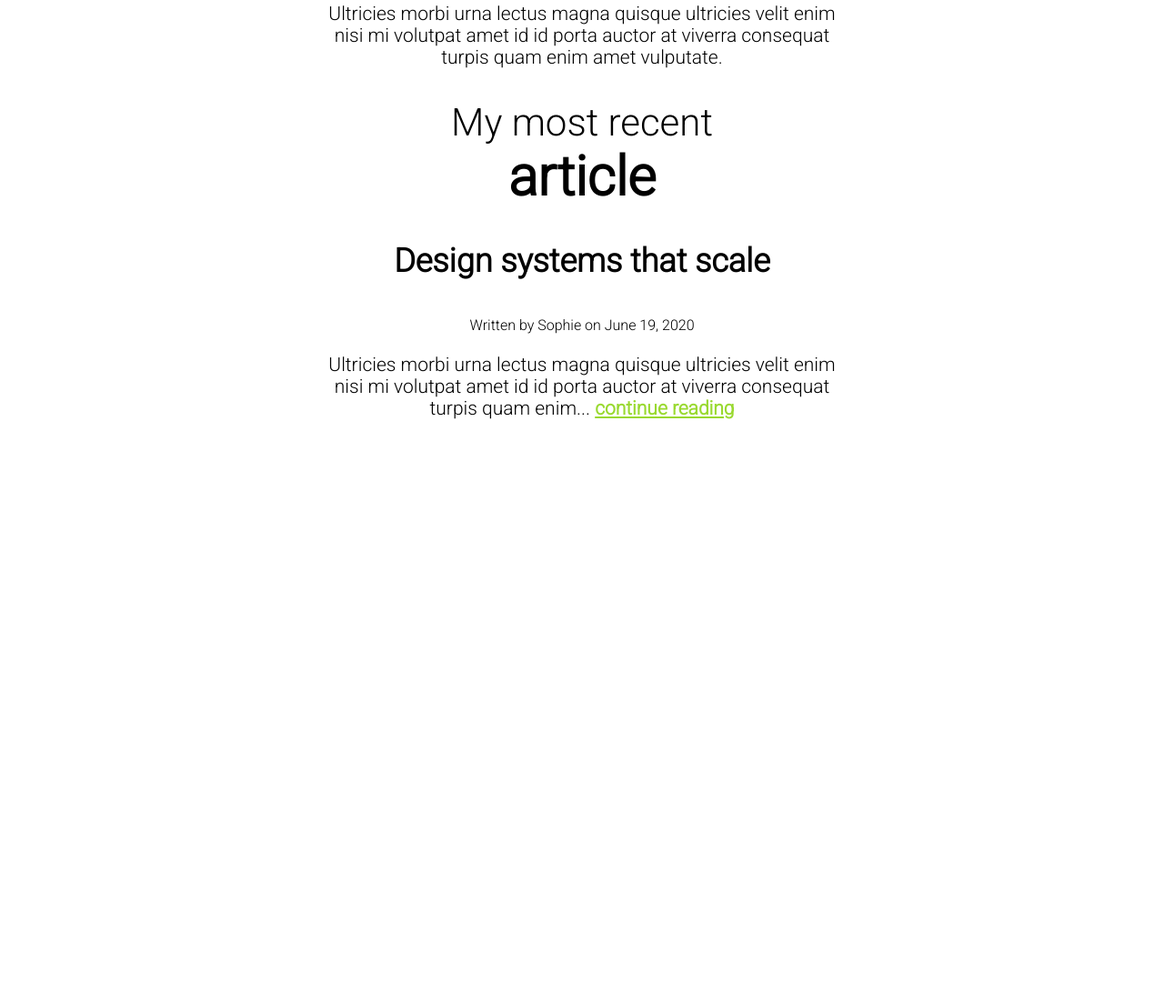
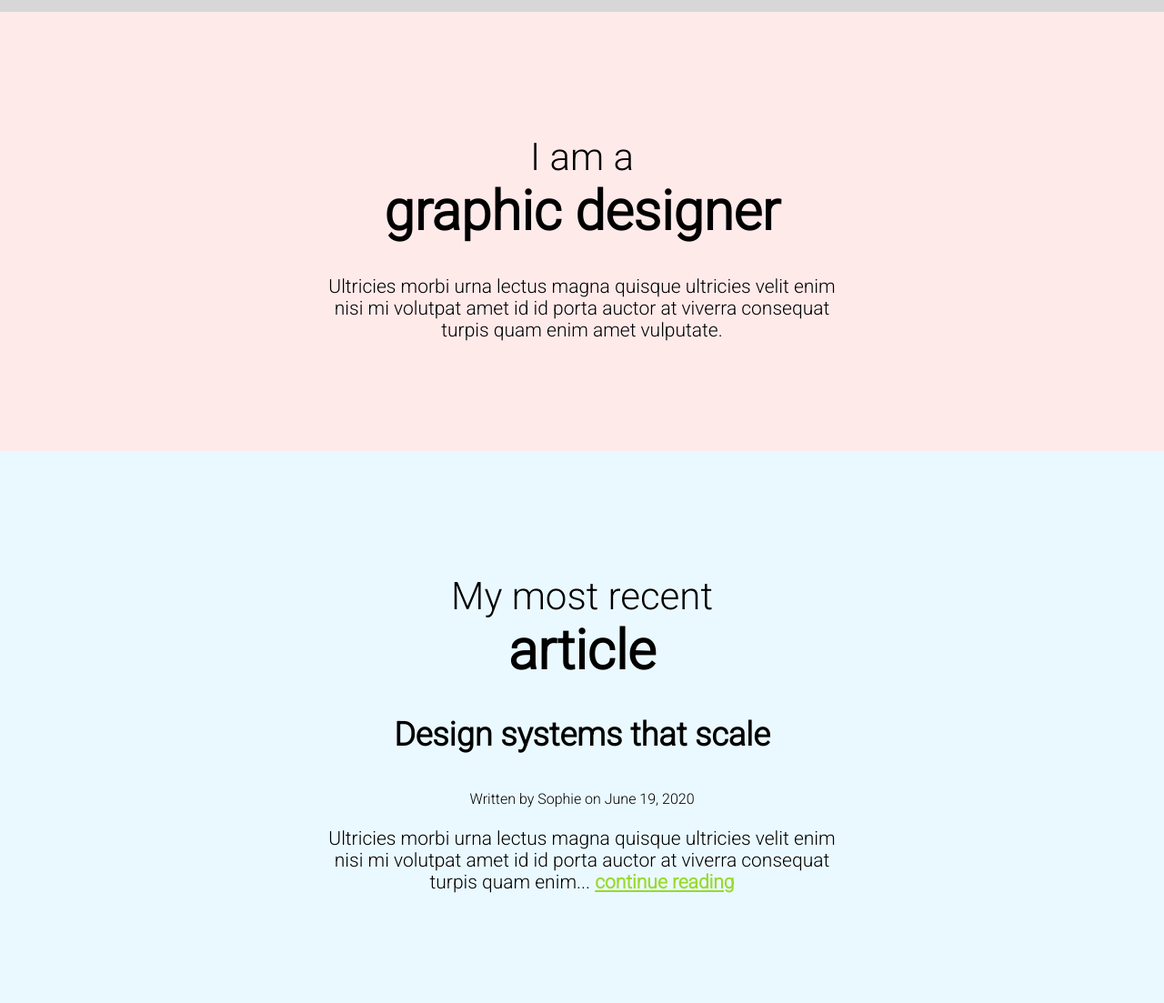
Before and after one commit to SimonRJenkins/css-fundamentals-challenge, a plain HTML site: page index.html in a window 1280 px wide. Shown: the part 737-1840 px from the top of the page at 91% size. Before the commit the page ends 1219 px from the top, so only its background shows below. Drawn offline with Linux system fonts and the light colour scheme.

Commit message:
Challenge #5 - Breathing Room
Added 3 divs to split each section
Added a background colour to each section
Added padding to the 3 divs to connect them together on the page
Added container div inside the 3 divs I created so the width is added to fill the background of the page
Added a margin of 0 to fill the white space around the edges of the page

```diff
--- a/index.css
+++ b/index.css
@@ -3,6 +3,7 @@ body {
     font-family: 'Roboto', sans-serif;
     font-size: 21px;
     font-weight: 300;
+    margin: 0;
 }
 
 .container {
@@ -54,3 +55,21 @@ a:hover {
 .written {
     font-size: 16px;
 }
+
+.sophie {
+    background-color: #D7D7D7;
+}
+
+.role {
+    background-color: #FFEAEA;
+}
+
+.article {
+    background-color: #EAF9FF;
+}
+
+.sophie,
+.role,
+.article {
+    padding: 100px 0;
+}
--- a/index.html
+++ b/index.html
@@ -8,22 +8,35 @@
 </head>
 
 <body>
+
+    <div class="sophie">
         <div class="container">
             <h1>Hello, my name is <span class="bold-text">Sophie</span></h1>
             <img src="img/sophie.png" alt="A picture of Sophie">
+        </div>
+    </div>
+    <div class="role">
+        <div class="container">
             <h2>I am a <span class="bold-text">graphic designer</span></h2>
-        <p>Ultricies morbi urna lectus magna quisque ultricies velit enim nisi mi volutpat amet id id porta auctor at
+            <p>Ultricies morbi urna lectus magna quisque ultricies velit enim nisi mi volutpat amet id id porta auctor
+                at
                 viverra consequat turpis quam enim amet vulputate.</p>
-
+        </div>
+    </div>
+    <div class="article">
+        <div class="container">
             <h2>My most recent <span class="bold-text">article</span></h2>
             <article>
                 <h3>Design systems that scale</h3>
                 <small class="written">Written by Sophie on June 19, 2020</small>
-            <p>Ultricies morbi urna lectus magna quisque ultricies velit enim nisi mi volutpat amet id id porta auctor
+                <p>Ultricies morbi urna lectus magna quisque ultricies velit enim nisi mi volutpat amet id id porta
+                    auctor
                     at
                     viverra consequat turpis quam enim... <a href="#">continue reading</a></p>
             </article>
         </div>
+    </div>
+    </div>
 </body>
 
 </html>
```
Lines whose indentation alone changed are shown as unchanged.
